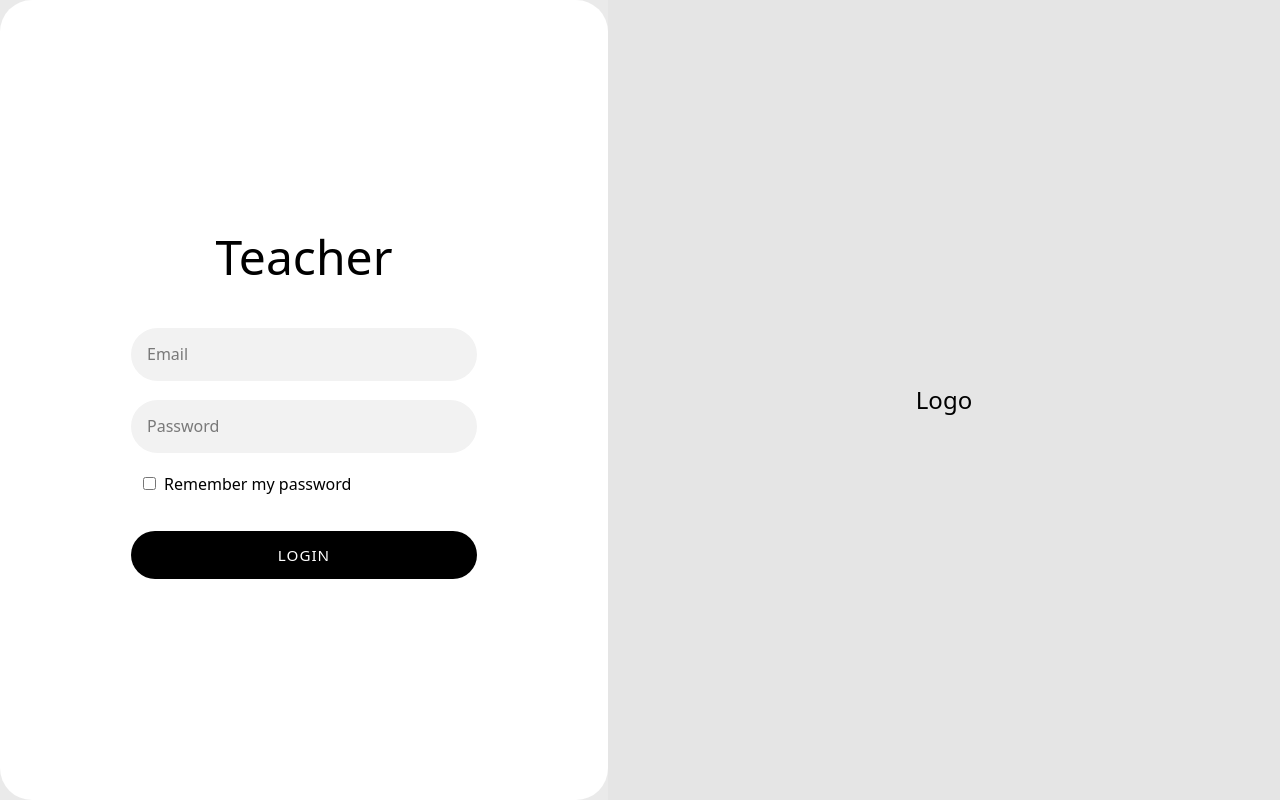
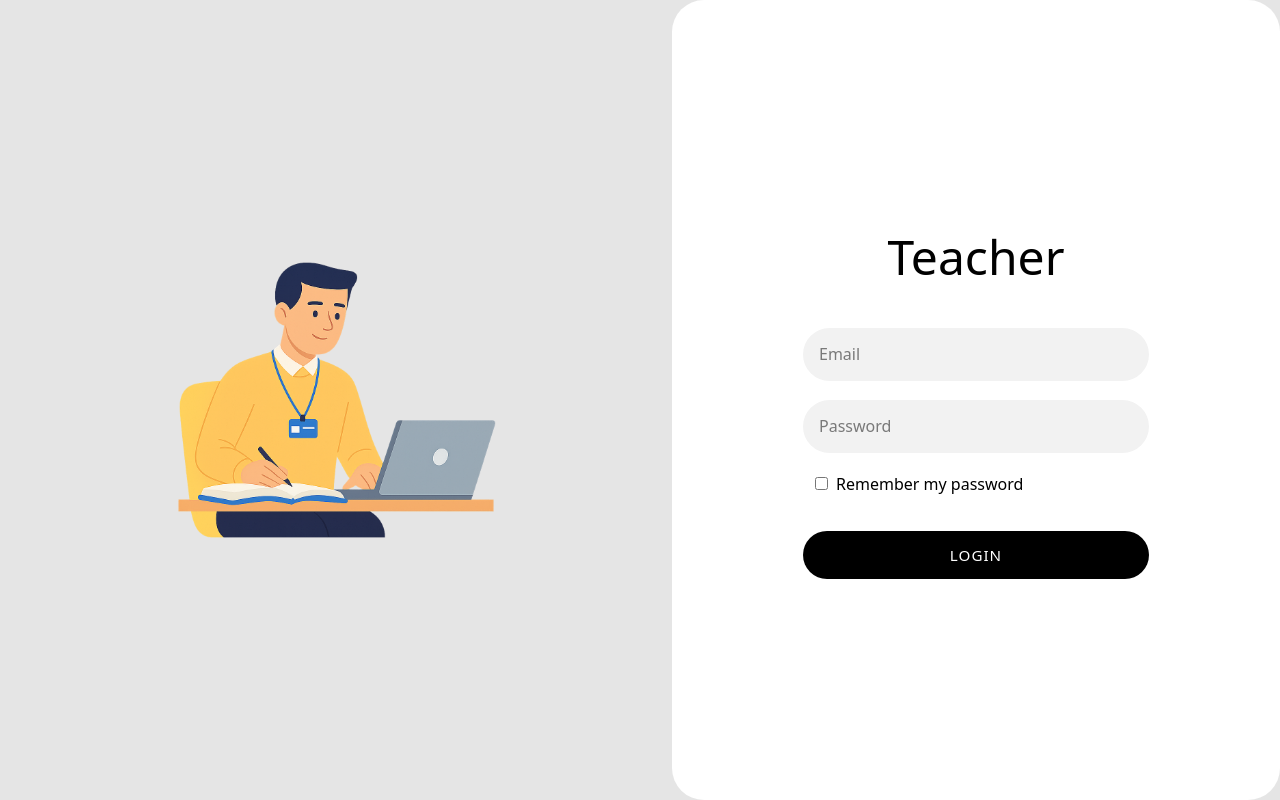
Before and after one commit to adr577/student-enrollment-app, a React (Vite) app in the folder frontend/: page /login/teacher in a window 1280 px wide. Built offline with nearby package versions, Linux system fonts and the light colour scheme.

Commit message:
Slight changes to home/login pages

```diff
--- a/frontend/src/components/Login.jsx
+++ b/frontend/src/components/Login.jsx
@@ -1,5 +1,8 @@
+import {Link} from "react-router-dom";
+
 export default function Login(props) {
     return (
+        <>
         <form className="w-[100%] max-w-[320px] flex flex-col gap-[1.2rem] p-[2rem] text-center login-form">
             <h1 className="text-[3.0rem] mb-[1rem]">{props.role}</h1>
             <input type="email" placeholder="Email" required className="focus:outline-none focus:ring-2 focus:ring-blue-400 invalid:focus:ring-red-400" />
@@ -11,7 +14,7 @@ export default function Login(props) {
             </div>
 
             <button type="submit" className="login-btn">LOGIN</button>
-
         </form>
+        </>
     )
 }
--- a/frontend/src/pages/Home.jsx
+++ b/frontend/src/pages/Home.jsx
@@ -6,7 +6,10 @@ export default function Home() {
         <section className="home-container min-h-screen">
             <h1 className="home-title">Welcome!</h1>
             <p className="home-subtitle">
-                Welcome to <strong>ClassHive</strong>. Are you a student or teacher?
+                Welcome to <strong>ClassHive</strong>.
+            </p>
+            <p className="home-subtitle">
+                Sign in as:
             </p>
 
             <div className="button-group">
@@ -16,6 +19,10 @@ export default function Home() {
                 <Link to="/login/teacher">
                     <button className="btn btn-filled">Teacher</button>
                 </Link>
+                {/* redirect to flask-admin*/}
+                <a href="http://localhost:5000/admin">
+                    <button className="btn btn-outline">Admin</button>
+                </a>
             </div>
         </section>
     )
--- a/frontend/src/pages/TeacherLogin.jsx
+++ b/frontend/src/pages/TeacherLogin.jsx
@@ -1,15 +1,14 @@
 import Login from "../components/Login"
-import bg from "../assets/teacher-login-bg.jpg"
+import teacherImg from "../assets/teacher.png"
 
 export default function TeacherLogin() {
     return (
-        <section className="flex min-h-screen" style={{ backgroundImage: `url(${bg})` }}>
+        <section className="flex min-h-screen bg-[#e5e5e5]">
+            <div className="w-2xl flex items-center justify-center text-[1.5rem]">
+                <img width={350} src={teacherImg} alt="a picture of a teacher" />
+            </div>
             <div className="rounded-4xl flex-1 flex items-center justify-center bg-white ">
                 <Login role="Teacher"/>
-            </div>
-
-            <div className="w-2xl bg-[#e5e5e5] flex items-center justify-center text-[1.5rem]">
-                <h2>Logo</h2>
             </div>
         </section>
     )
```
